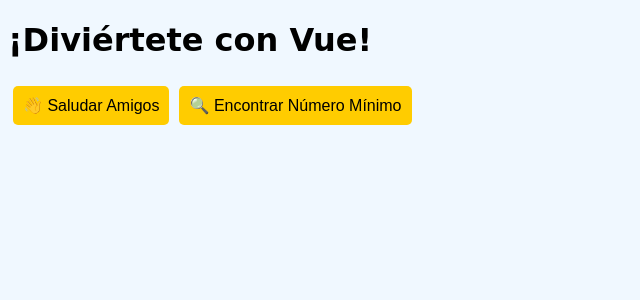
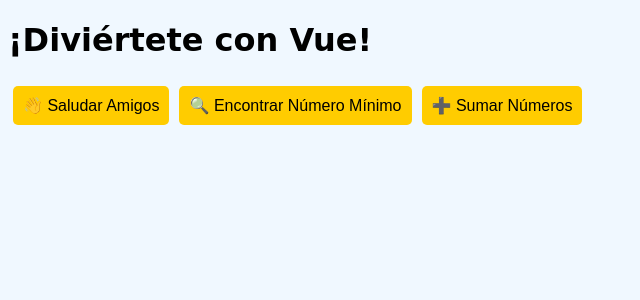
Before and after one commit to k4rlit0s13/c, a Vue app: page / in a window 1280 px wide. Shown: the top 300 px of the page, without its empty margins (0-640 px from the left). Built offline with nearby package versions, Linux system fonts and the light colour scheme.

Commit message:
feat: :sparkles: ejercicio 3

```diff
--- a/src/App.vue
+++ b/src/App.vue
@@ -4,6 +4,7 @@
     <div>
       <button @click="saludarAmigos">👋 Saludar Amigos</button>
       <button @click="buscarNumeroMenor">🔍 Encontrar Número Mínimo</button>
+      <button @click="calcularSuma">➕ Sumar Números</button>
     </div>
     <p v-if="resultado">{{ resultado }}</p>
   </div>
@@ -49,6 +50,12 @@
       this.resultado = `El número más pequeño es: ${numeroMenor} 🌟`;
     },
 
+    // Ejercicio 3: Sumar números
+    calcularSuma() {
+      let numeros = prompt("Ingrese números separados por espacios:").split(" ").map(Number);
+      let suma = numeros.reduce((acc, num) => acc + num, 0);
+      this.resultado = `La suma total es: ${suma} 💰`;
+    },
 
   }
 };
```
